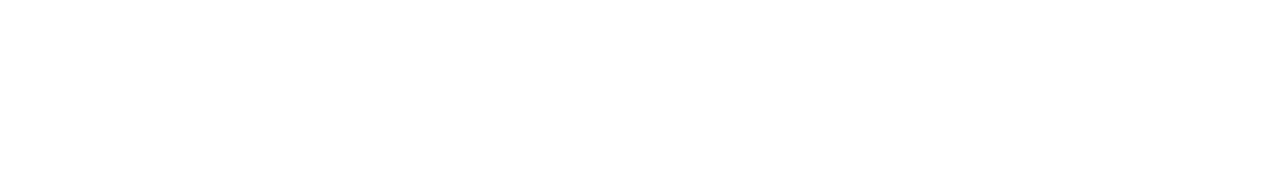
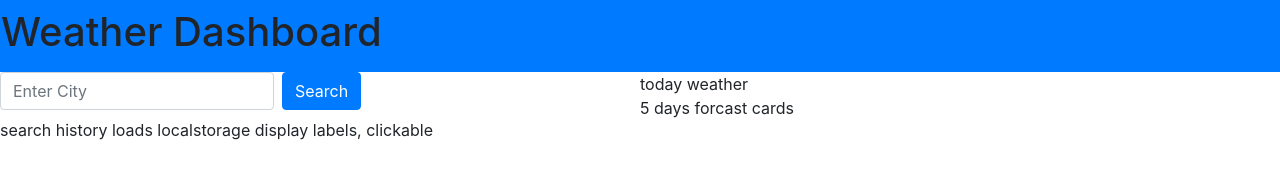
Before and after one commit to sivanagar/WeatherDashboard, a plain HTML site: page index.html in a window 1280 px wide. Drawn offline with nearby package versions, Linux system fonts and the light colour scheme; a web font is replaced by a local one.

Commit message:
html stracture

```diff
--- /dev/null
+++ b/assets/js/script.js
@@ -0,0 +1,5 @@
+
+
+function searchCity() {
+ console.log("search")
+}
--- a/index.html
+++ b/index.html
@@ -4,10 +4,40 @@
     <meta charset="UTF-8">
     <meta http-equiv="X-UA-Compatible" content="IE=edge">
     <meta name="viewport" content="width=device-width, initial-scale=1.0">
-
+    <link rel="stylesheet" href="https://cdnjs.cloudflare.com/ajax/libs/twitter-bootstrap/4.3.1/css/bootstrap.min.css">
+    <link rel="stylesheet" href="https://cdnjs.cloudflare.com/ajax/libs/jqueryui/1.12.1/themes/base/jquery-ui.min.css">
+    <link href="https://fonts.googleapis.com/css2?family=Open+Sans:wght@400;700&family=Staatliches&display=swap" rel="stylesheet">
+    <link rel="stylesheet" href="https://cdnjs.cloudflare.com/ajax/libs/open-iconic/1.1.1/font/css/open-iconic-bootstrap.min.css" />
+    <link rel="stylesheet" href="./assets/css/style.css" />
     <title>Weather Dashboard</title>
 </head>
 <body>
+    <div class="row navbar sticky-top navbar-dark bg-primary">
+        <header class=""><h1>Weather Dashboard</h1></header>
+    </div>
+    <div class="row">
+        <div class="col">
 
+            <div>
+                <form class="form-inline">
+                    <label class="sr-only" for="inlineFormInputName2">City</label>
+                    <input type="text" class="form-control mb-2 mr-sm-2" id="inlineFormInputName2" placeholder="Enter City">
+                    <button onclick="searchCity()" type="submit" class="btn btn-primary mb-2" id="search">Search</button>
+                </form>
+            </div>
+            <div>search history loads localstorage display labels, clickable</div>
+        </div>
+        <main  class="col">
+            <div class="row">today weather</div>
+            <div class="row">5 days forcast cards</div>
+        </main>
+    </div>
+    <script src="https://cdnjs.cloudflare.com/ajax/libs/jquery/3.4.1/jquery.min.js"></script>
+    <script src="https://cdnjs.cloudflare.com/ajax/libs/jqueryui/1.12.1/jquery-ui.min.js"></script>
+    <script src="https://cdn.jsdelivr.net/npm/jquery-ui-touch-punch@0.2.3/jquery.ui.touch-punch.min.js"></script>
+    <script src="https://cdnjs.cloudflare.com/ajax/libs/popper.js/1.15.0/umd/popper.min.js"></script>
+    <script src="https://cdnjs.cloudflare.com/ajax/libs/twitter-bootstrap/4.3.1/js/bootstrap.min.js"></script>
+    <script src="https://cdnjs.cloudflare.com/ajax/libs/moment.js/2.24.0/moment.min.js"></script>
+    <script src="./assets/js/script.js"></script>
 </body>
 </html>
```
Also changed, not shown: assets/css/style.css (added), assets/style.css (deleted).
